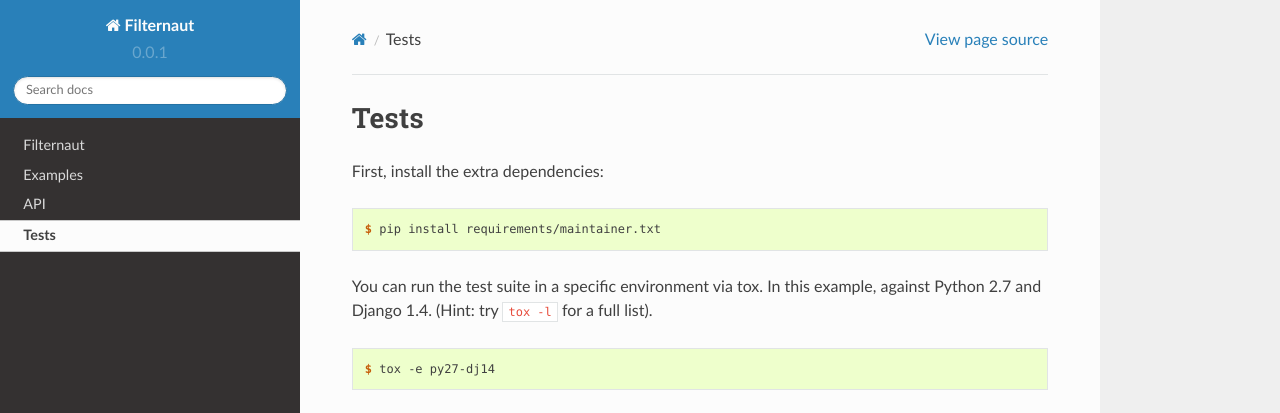
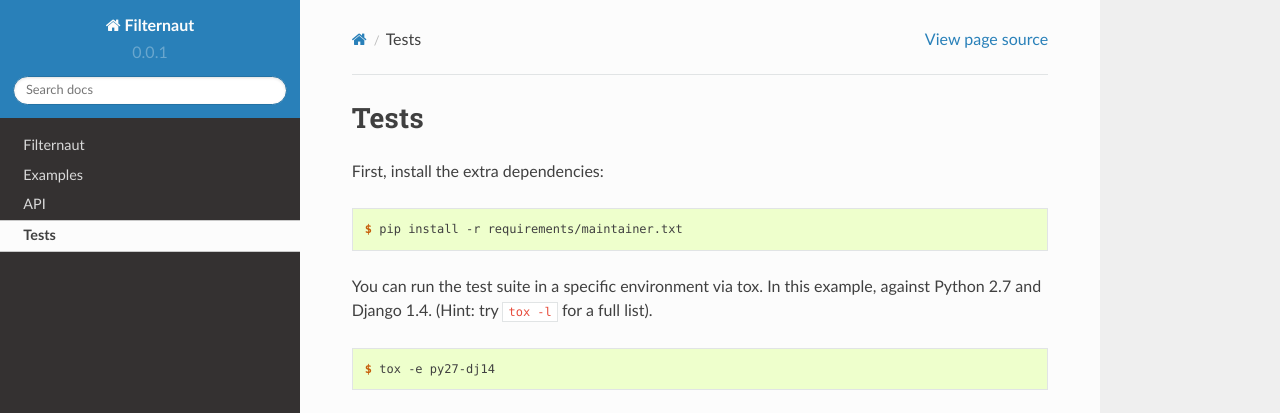
Before and after one commit to bennullgraham/filternaut, a Sphinx documentation site: the page built from docs/tests.rst, in a window 1280 px wide. Shown: the top 413 px of the page. Built offline with Sphinx 7.4.7 and the Read the Docs theme 2.0.0, drawn with Linux system fonts in a browser that asks for light colours.

```diff
--- a/docs/tests.rst
+++ b/docs/tests.rst
@@ -5,7 +5,7 @@ First, install the extra dependencies:
 
 .. code-block:: console
 
-  $ pip install requirements/maintainer.txt
+  $ pip install -r requirements/maintainer.txt
 
 You can run the test suite in a specific environment via tox. In this example,
 against Python 2.7 and Django 1.4.  (Hint: try ``tox -l`` for a full list).
```
